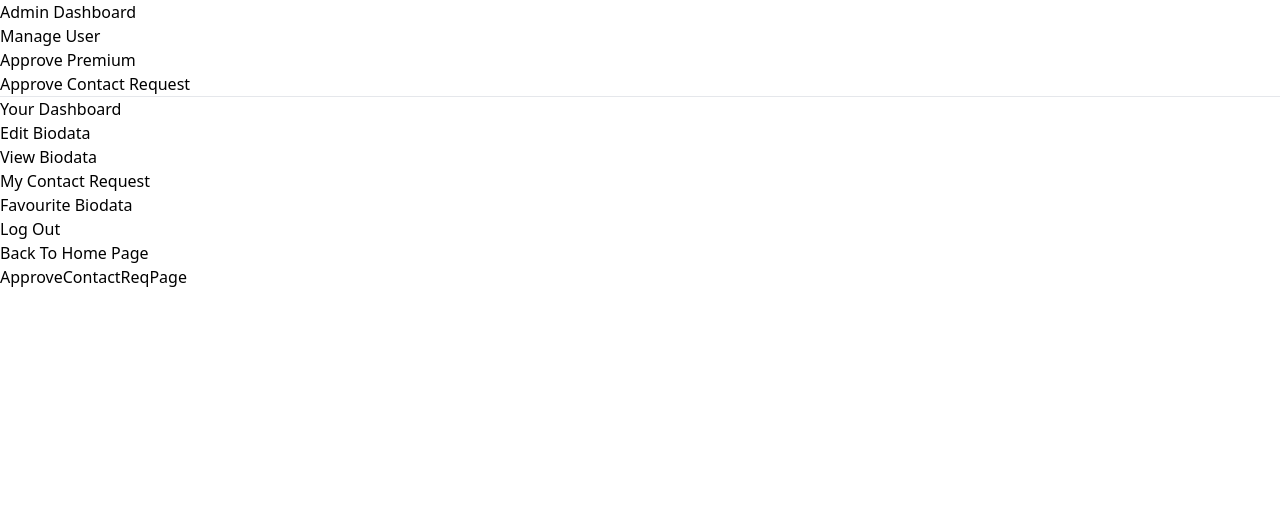
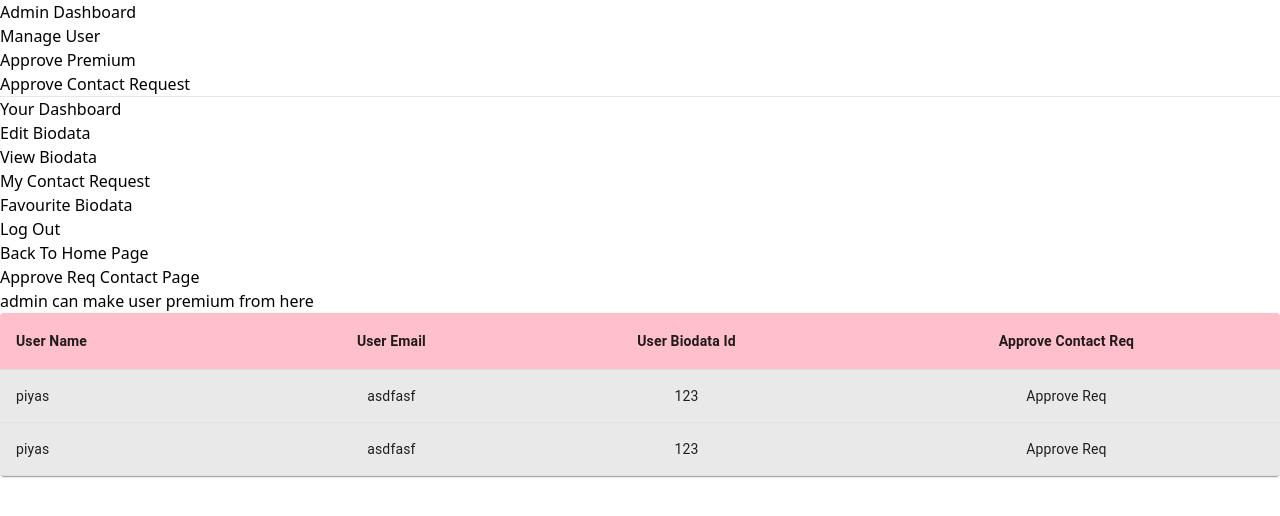
Before and after one commit to PIYAS137/BMarry_Client_Side, a React (Vite) app: page /dashboard/adminApproveContactReq in a window 1280 px wide. Shown: the top 516 px of the page. Built offline with nearby package versions, Linux system fonts and the light colour scheme.

Commit message:
approve contact req page is done

```diff
--- /dev/null
+++ b/src/Pages/ApproveContactReqPage/ApproveConReqRow.jsx
@@ -0,0 +1,20 @@
+import { TableCell, TableRow } from "@mui/material"
+
+const ApproveConReqRow = ({data}) => {
+    return (
+        <TableRow>
+            <TableCell component="th" scope="row">
+                {data.name}
+            </TableCell>
+            <TableCell align="center">{data.email}</TableCell>
+            <TableCell align="center">
+                <span>123</span>
+            </TableCell>
+            <TableCell align="center">
+                <button className=" py-2 px-4 text-xs bg-blue-400 text-white rounded-lg">Approve Req</button>
+            </TableCell>
+        </TableRow>
+    )
+}
+
+export default ApproveConReqRow
--- a/src/Pages/ApproveContactReqPage/ApproveContactReqPage.jsx
+++ b/src/Pages/ApproveContactReqPage/ApproveContactReqPage.jsx
@@ -1,8 +1,52 @@
+import SectionHeader from "../../Components/SectionHeader/SectionHeader"
+
+import Table from '@mui/material/Table';
+import TableBody from '@mui/material/TableBody';
+import TableCell from '@mui/material/TableCell';
+import TableContainer from '@mui/material/TableContainer';
+import TableHead from '@mui/material/TableHead';
+import TableRow from '@mui/material/TableRow';
+import Paper from '@mui/material/Paper';
+import ApproveConReqRow from "./ApproveConReqRow";
+
+const datas = [
+  {
+    name: 'piyas',
+    id: 12,
+    phone: 123,
+    email: 'asdfasf'
+  },
+  {
+    name: 'piyas',
+    id: 13,
+    phone: 123,
+    email: 'asdfasf'
+  }
+]
 
 const ApproveContactReqPage = () => {
   return (
-    <div>ApproveContactReqPage</div>
+    <div>
+      <SectionHeader big={'Approve Req Contact Page'} small={'admin can make user premium from here'} />
+      <div className=' px-4 py-10 max-w-6xl mx-auto'>
+        <TableContainer component={Paper}>
+          <Table sx={{ minWidth: 650, background: '#e9e9e9' }} aria-label="caption table">
+            <TableHead sx={{background:'pink'}}>
+              <TableRow>
+                <TableCell sx={{fontWeight:'bold'}}>User Name</TableCell>
+                <TableCell sx={{fontWeight:'bold'}} align="center">User Email</TableCell>
+                <TableCell sx={{fontWeight:'bold'}} align="center">User Biodata Id</TableCell>
+                <TableCell sx={{fontWeight:'bold'}} align="center">Approve Contact Req</TableCell>
+              </TableRow>
+            </TableHead>
+            <TableBody>
+              {datas.map((row, i) => <ApproveConReqRow key={i} data={row} />)}
+            </TableBody>
+          </Table>
+        </TableContainer>
+      </div>
+    </div>
   )
 }
 
-export default ApproveContactReqPage
+export default ApproveContactReqPage;
--- a/src/Pages/ApprovePremiumPage/ApprovePremiumPage.jsx
+++ b/src/Pages/ApprovePremiumPage/ApprovePremiumPage.jsx
@@ -1,8 +1,51 @@
+import SectionHeader from "../../Components/SectionHeader/SectionHeader"
 
+import Table from '@mui/material/Table';
+import TableBody from '@mui/material/TableBody';
+import TableCell from '@mui/material/TableCell';
+import TableContainer from '@mui/material/TableContainer';
+import TableHead from '@mui/material/TableHead';
+import TableRow from '@mui/material/TableRow';
+import Paper from '@mui/material/Paper';
+import PremiumRow from "./PremiumRow";
+
+const datas = [
+  {
+    name: 'piyas',
+    id: 12,
+    phone: 123,
+    email: 'asdfasf'
+  },
+  {
+    name: 'piyas',
+    id: 13,
+    phone: 123,
+    email: 'asdfasf'
+  }
+]
 
 const ApprovePremiumPage = () => {
   return (
-    <div>ApprovePremiumPage</div>
+    <div>
+      <SectionHeader big={'Approve Premium Page'} small={'admin can make user premium from here'} />
+      <div className=' px-4 py-10 max-w-6xl mx-auto'>
+        <TableContainer component={Paper}>
+          <Table sx={{ minWidth: 650, background: '#e9e9e9' }} aria-label="caption table">
+            <TableHead sx={{background:'pink'}}>
+              <TableRow>
+                <TableCell sx={{fontWeight:'bold'}}>User Name</TableCell>
+                <TableCell sx={{fontWeight:'bold'}} align="center">User Email</TableCell>
+                <TableCell sx={{fontWeight:'bold'}} align="center">User Biodata Id</TableCell>
+                <TableCell sx={{fontWeight:'bold'}} align="center">Make Premium</TableCell>
+              </TableRow>
+            </TableHead>
+            <TableBody>
+              {datas.map((row, i) => <PremiumRow key={i} data={row} />)}
+            </TableBody>
+          </Table>
+        </TableContainer>
+      </div>
+    </div>
   )
 }
 
--- /dev/null
+++ b/src/Pages/ApprovePremiumPage/PremiumRow.jsx
@@ -0,0 +1,21 @@
+import { TableCell, TableRow } from "@mui/material"
+
+
+const PremiumRow = ({ data }) => {
+    return (
+        <TableRow>
+            <TableCell component="th" scope="row">
+                {data.name}
+            </TableCell>
+            <TableCell align="center">{data.email}</TableCell>
+            <TableCell align="center">
+                <span>123</span>
+            </TableCell>
+            <TableCell align="center">
+                <button className=" py-2 px-4 text-xs bg-purple-600 text-white rounded-lg">Make Premium</button>
+            </TableCell>
+        </TableRow>
+    )
+}
+
+export default PremiumRow
--- a/src/Pages/ManageUserPage/ManageUserTable.jsx
+++ b/src/Pages/ManageUserPage/ManageUserTable.jsx
@@ -1,4 +1,4 @@
-import * as React from 'react';
+
 import Table from '@mui/material/Table';
 import TableBody from '@mui/material/TableBody';
 import TableCell from '@mui/material/TableCell';
@@ -6,7 +6,6 @@ import TableContainer from '@mui/material/TableContainer';
 import TableHead from '@mui/material/TableHead';
 import TableRow from '@mui/material/TableRow';
 import Paper from '@mui/material/Paper';
-import SectionHeader from '../../Components/SectionHeader/SectionHeader';
 import ManageTableRow from './ManageTableRow';
 
 const datas = [
```
